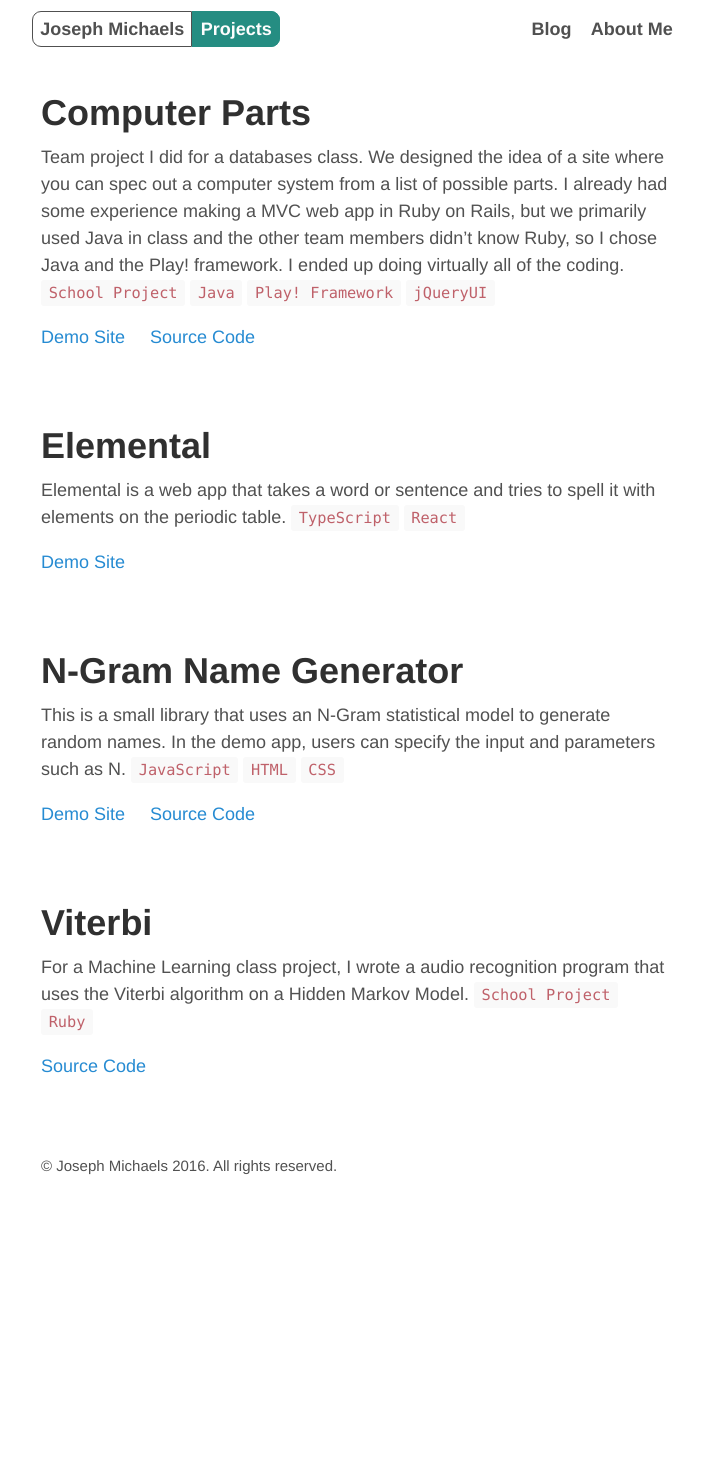
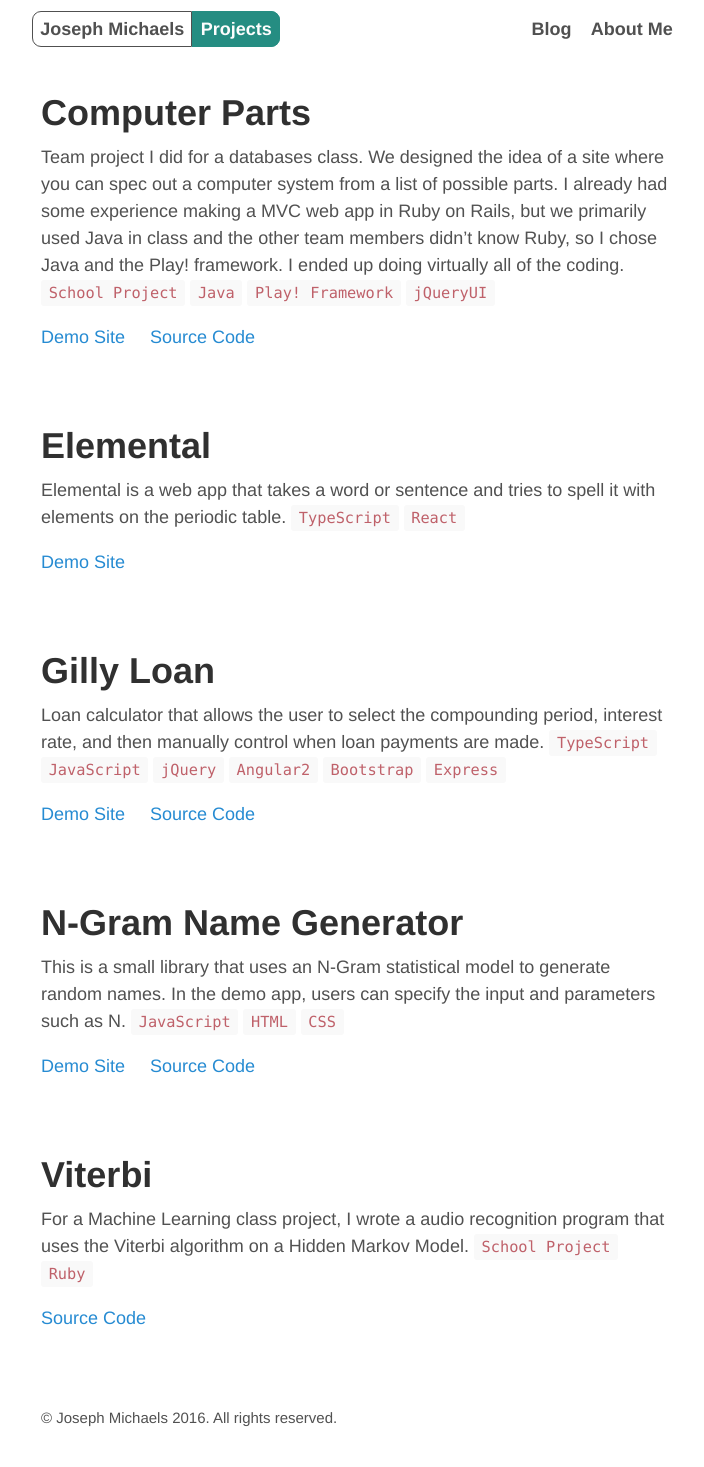
Before and after one commit to Teshel/teshel.github.io, a Jekyll site: the page built from projects.html, in a window 1280 px wide. Shown: the whole page, without its empty margins (284-988 px from the left). Built offline with Jekyll 4.4.1, drawn with Linux system fonts in a browser that asks for light colours; before the commit the page ends 1215 px from its top, so only the background shows below that.

Commit message:
Added Gilly Loan to projects

```diff
--- /dev/null
+++ b/_projects/gilly-loan.md
@@ -0,0 +1,10 @@
+---
+layout: default
+title: Gilly Loan
+when: Summer 2016
+---
+
+Loan calculator that allows the user to select the compounding period, interest rate, and then manually control when loan payments are made. `TypeScript` `JavaScript` `jQuery` `Angular2` `Bootstrap` `Express`
+
+[Demo Site](
+http://gilly-loan.herokuapp.com) &nbsp; &nbsp; [Source Code](https://github.com/Teshel/gilly-loan)
```
Also changed, not shown: _projects/n-gram-name-generator.md (+1 -1 lines).
